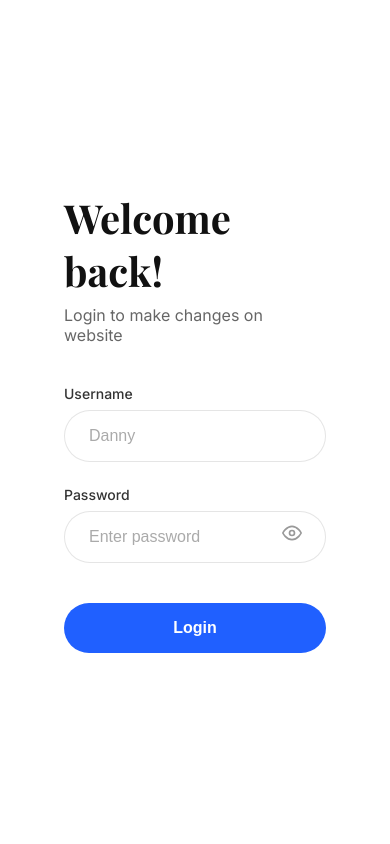
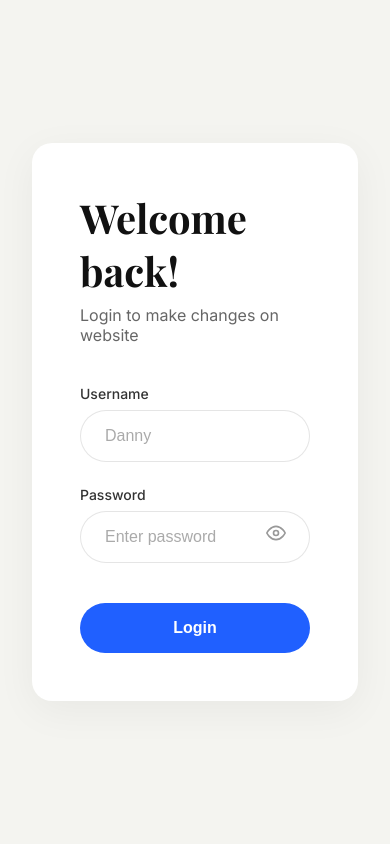
Before and after one commit to DRealDanny/Creativo, a PHP site: page /backend-admin/login.php in a window 390 px wide. Run offline with PHP 8.4, Linux system fonts and the light colour scheme; some web fonts are replaced.

Commit message:
style(admin): update login UI to floating card layout
- Modify body background to light beige/off-white.
- Implement floating card design for login container with border-radius, box-shadow, and max-width constraints.
- Ensure 50/50 split inside the floating card on desktop.
- Adjust form panel padding for improved responsiveness.

Co-authored-by: DRealDanny <275753373+DRealDanny@users.noreply.github.com>

```diff
--- a/backend-admin/admin-style.css
+++ b/backend-admin/admin-style.css
@@ -35,21 +35,25 @@
 
 body {
     font-family: 'Inter', -apple-system, BlinkMacSystemFont, 'Segoe UI', Roboto, Helvetica, Arial, sans-serif;
-    background-color: #f8f8f8; /* Soft background to contrast the white form card */
+    background-color: #f4f4f0; /* Light beige/off-white background matching mockups */
     min-height: 100vh;
     display: flex;
     justify-content: center;
     align-items: center;
     color: #050508;
+    padding: 2rem; /* Add padding to body to ensure card doesn't touch edges on small screens */
 }
 
-/* Split Screen Layout Container */
+/* Split Screen Layout Container (Floating Card) */
 .login-container {
     display: grid;
     grid-template-columns: 1fr;
     width: 100%;
+    max-width: 400px; /* Mobile max width */
     background-color: #fff;
-    min-height: 100vh;
+    border-radius: 20px; /* Rounded corners for floating card */
+    box-shadow: 0 10px 40px rgba(0,0,0,0.05); /* Premium soft drop shadow */
+    overflow: hidden; /* Ensure visual art respects border radius */
     margin: 0 auto;
 }
 
@@ -58,10 +62,9 @@ body {
     display: flex;
     flex-direction: column;
     justify-content: center;
-    padding: 4rem;
+    padding: 3rem; /* Adjusted for smaller card size initially */
     margin: 0 auto;
     width: 100%;
-    max-width: 600px;
 }
 
 .login-form-panel header {
@@ -205,27 +208,24 @@ body {
 /* Responsive Media Queries */
 
 @media (min-width: 1024px) {
-    /* Desktop: 50/50 Split */
+    /* Desktop: 50/50 Split inside Floating Card */
     body {
-        padding: 0;
+        padding: 2rem;
     }
 
     .login-container {
         grid-template-columns: 1fr 1fr;
-        min-height: 100vh;
-        height: 100vh;
-        border-radius: 0;
-        box-shadow: none;
-        max-width: 100%;
+        max-width: 1000px; /* Constrain max-width for floating aesthetic */
+        min-height: 600px; /* Fixed or min height for desktop card */
+        /* Maintain border-radius and box-shadow from mobile */
     }
 
     .login-visual-panel {
         display: block;
-        height: 100vh;
+        height: 100%; /* Fill container instead of viewport */
     }
 
     .login-form-panel {
-        max-width: none;
-        padding: 4rem 10%;
+        padding: 4rem; /* Generous padding for desktop form */
     }
 }
```
